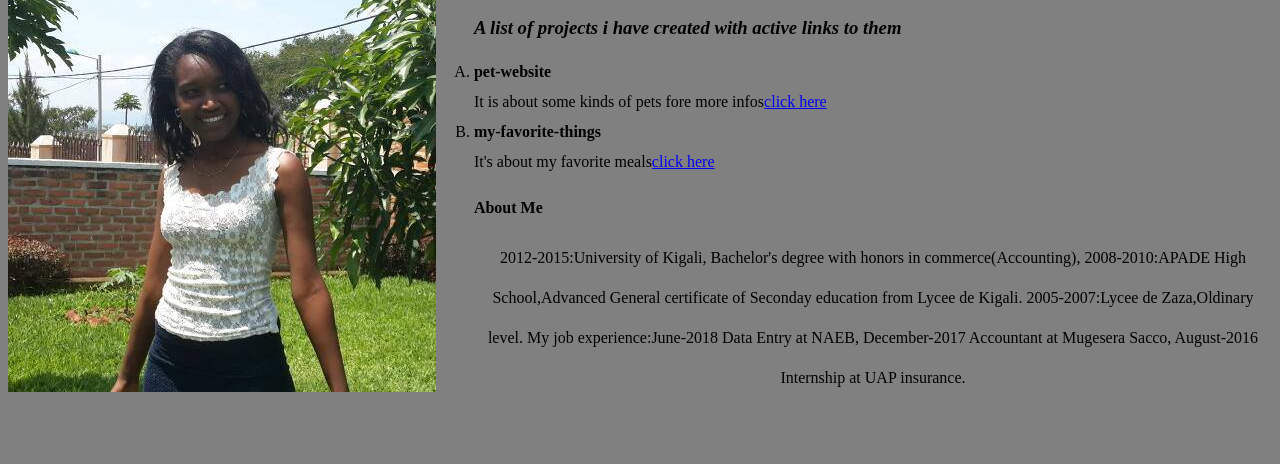
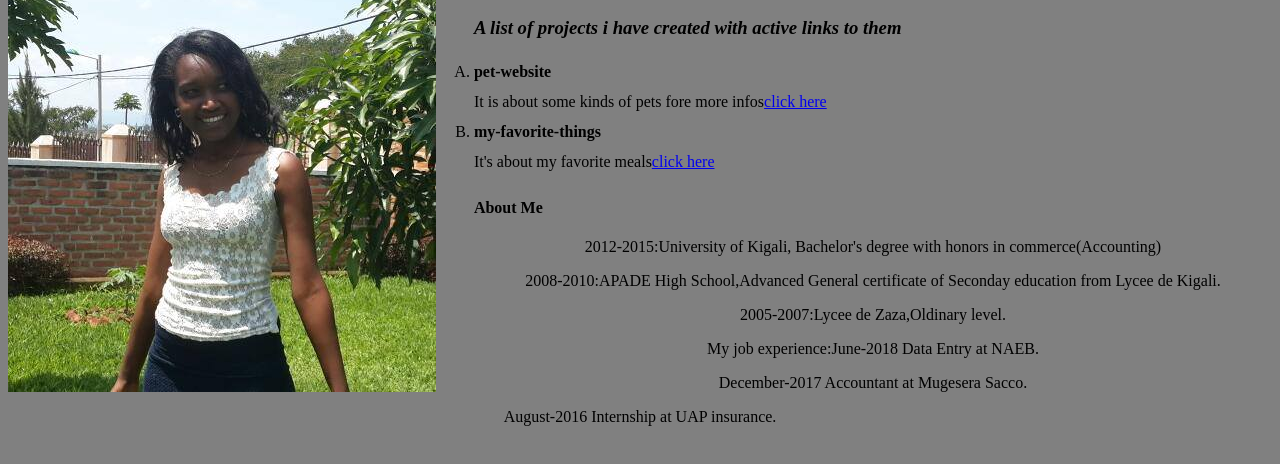
Before and after one commit to Ingenzi/my-first-web-page, a plain HTML site: page my-profile.html in a window 1280 px wide. Shown: the part 118-582 px from the top of the page. Drawn offline with Linux system fonts and the light colour scheme; files that its build step writes are made by us from their sources; files whose address does not match are found by name.

Commit message:
looking some changes

```diff
--- a/my-profile.html
+++ b/my-profile.html
@@ -24,13 +24,12 @@
 
                     </ol>
                     <h4><strong>About Me </strong></h4>
-                    <ul>
-                   <p>2012-2015:University of Kigali, Bachelor's degree  with honors in commerce(Accounting),
-                          2008-2010:APADE High School,Advanced General certificate of
-                                 Seconday education from Lycee de Kigali.
-                                 2005-2007:Lycee  de Zaza,Oldinary level.
-                                 My job experience:June-2018 Data Entry at NAEB,
-                                          December-2017 Accountant at Mugesera Sacco,
-                                          August-2016 Internship at UAP insurance.</p>
+
+                   <p>2012-2015:University of Kigali, Bachelor's degree  with honors in commerce(Accounting)</p>
+                   <p>2008-2010:APADE High School,Advanced General certificate of Seconday education from Lycee de Kigali.</p>
+                   <p>2005-2007:Lycee  de Zaza,Oldinary level.</p>
+                   <p>My job experience:June-2018 Data Entry at NAEB.</p>
+                   <p>December-2017 Accountant at Mugesera Sacco.</p>
+                   <p>August-2016 Internship at UAP insurance.</p>
 
         </body>
```
